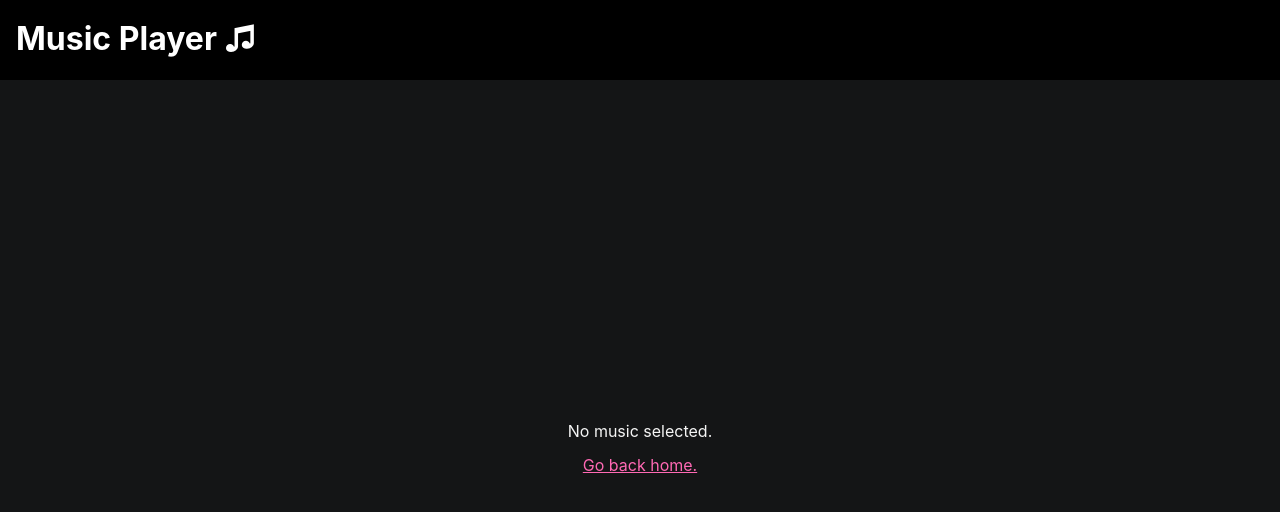
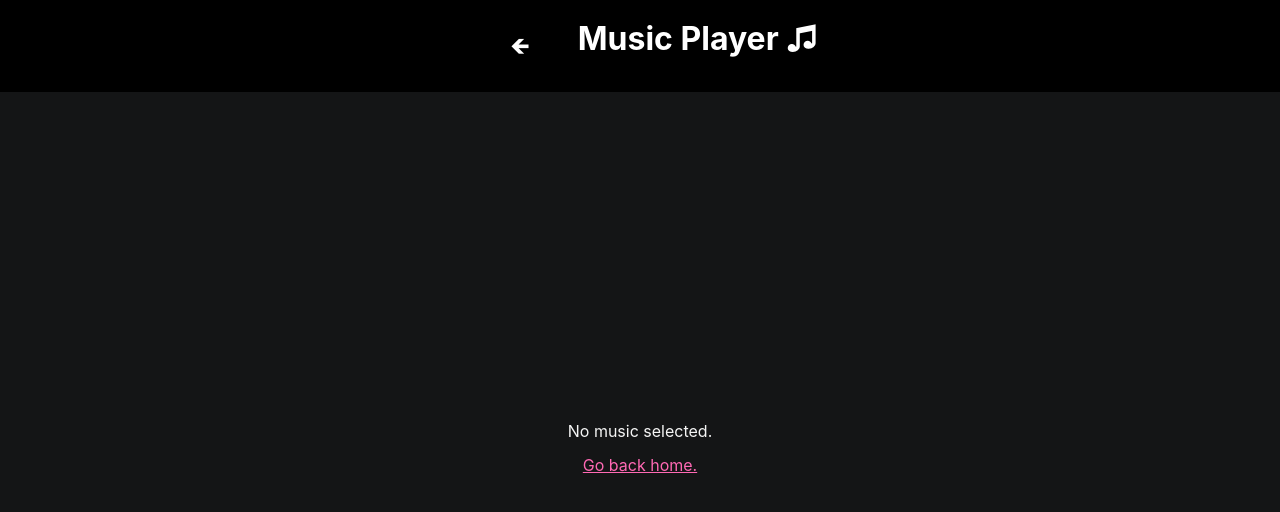
Before and after one commit to velkan14/react-music-player, a React (Create React App) app: page /music in a window 1280 px wide. Shown: the top 512 px of the page. Built offline with nearby package versions, Linux system fonts and the light colour scheme.

Commit message:
Improve some details
Also added readme

```diff
--- a/src/App.css
+++ b/src/App.css
@@ -8,3 +8,8 @@
   justify-content: center;
   align-items: center;
 }
+
+button,
+.clickable {
+  cursor: pointer;
+}
--- a/src/components/MediaControls.js
+++ b/src/components/MediaControls.js
@@ -16,17 +16,17 @@ const MediaControls = ({
         onClick={onPreviousClick}
         disabled={disablePrevious}
       >
-        ⏪️
+        |◀
       </button>
       <button className="control ma2 pa2 br4" onClick={onPlayClick}>
-        {isPlaying ? "⏸️" : "▶️"}
+        {isPlaying ? "⏸" : "▶"}
       </button>
       <button
         className="control ma2 pa2 br4"
         onClick={onNextClick}
         disabled={disableNext}
       >
-        ⏩️
+        ▶|
       </button>
     </section>
   );
--- a/src/components/Navigation.js
+++ b/src/components/Navigation.js
@@ -1,9 +1,17 @@
 import React from "react";
+import { Link, useLocation } from "react-router-dom";
 import "../styles/Navigation.css";
 
 const Navigation = () => {
+  const location = useLocation();
+
   return (
     <nav className="Navigation">
+      {location.pathname !== "/" && (
+        <Link className="f3 ma4 pa4" to="/">
+          🡸
+        </Link>
+      )}
       <h1>Music Player ♫ </h1>
     </nav>
   );
--- a/src/components/SortProperty.js
+++ b/src/components/SortProperty.js
@@ -2,7 +2,7 @@ import React from "react";
 
 const SortProperty = ({ name, property, sortBy, currentSortOptions }) => {
   return (
-    <p className="ma1 pa1 link grow" onClick={() => sortBy(property)}>
+    <p className="clickable ma1 pa1 link glow" onClick={() => sortBy(property)}>
       {name}
       {currentSortOptions.property === property ? (
         currentSortOptions.direction === "ASC" ? (
--- a/src/components/TrackItem.js
+++ b/src/components/TrackItem.js
@@ -4,7 +4,7 @@ import "../styles/TrackItem.css";
 
 const TrackItem = ({ track, onClick }) => {
   return (
-    <div className="card " onClick={() => onClick(track)}>
+    <div className="card clickable" onClick={() => onClick(track)}>
       <div className="ma2">
         <img src={track.artworkUrl60} alt="Cover"></img>
       </div>
--- a/src/components/TrackOverview.js
+++ b/src/components/TrackOverview.js
@@ -4,14 +4,11 @@ import "../styles/TrackOverview.css";
 
 const TrackOverview = ({ track }) => {
   return (
-    <section className="TrackOverview ma3 pa1">
-      <h2 className="ma1 pa1">{track.collectionName}</h2>
-      <h4 className="ma1 pa1">
-        {new Date(track.releaseDate).toLocaleDateString("en-US", {
-          month: "long",
-          year: "numeric",
-        })}
-      </h4>
+    <section className="TrackOverview ma1 ">
+      <div>
+        <h2 className="ma1 pa1">{track.collectionName}</h2>
+        <h4 className="ma1 pa1">{formatDate(track.releaseDate)}</h4>
+      </div>
       <img
         className="ma2 pa1"
         src={track.artworkUrl100.replace("100x100bb.jpg", "400x400bb.jpg")}
@@ -35,7 +32,6 @@ const TrackOverview = ({ track }) => {
               ? String(formatMillis(track.trackTimeMillis))
               : ""}
           </p>
-          <p className="f5 ma1 white-60">{formatDate(track.releaseDate)}</p>
         </div>
       </div>
     </section>
--- a/src/containers/MusicList.js
+++ b/src/containers/MusicList.js
@@ -34,7 +34,7 @@ const MusicList = ({ history }) => {
   };
 
   if (tracks.length === 0) {
-    return <h3>Search at some music to start the grove!</h3>;
+    return <h3>Search some music to start grooving!</h3>;
   }
 
   return isLoading ? (
--- a/src/pages/MusicDetails.js
+++ b/src/pages/MusicDetails.js
@@ -49,9 +49,6 @@ const MusicDetails = () => {
   }
   return (
     <main className="MusicDetails">
-      <Link to="/">
-        <p>Go Back.</p>
-      </Link>
       <TrackOverview track={track} />
       <MediaControls
         onPreviousClick={onPreviousClick}
--- a/src/styles/Navigation.css
+++ b/src/styles/Navigation.css
@@ -1,11 +1,18 @@
 .Navigation {
   display: flex;
-  justify-content: flex-start;
+  justify-content: center;
   margin: 0;
-  padding: 0 1rem 0 1rem;
+  padding: 0 1rem;
   width: 100%;
   background-color: black;
   color: #ffff;
   position: fixed;
   top: 0;
 }
+
+.Navigation a {
+  text-decoration: none;
+  color: #ffff;
+  padding: 0 1rem;
+  text-align: center;
+}
--- a/src/styles/TrackOverview.css
+++ b/src/styles/TrackOverview.css
@@ -6,13 +6,16 @@
 
 .songDetails {
   display: flex;
+  flex: 1 0 100%;
+  max-width: 800px;
+  min-width: 400px;
+  justify-content: space-between;
+  align-items: flex-end;
 }
 
 .detailsLeft {
-  align-self: flex-start;
 }
 
 .detailsRight {
   text-align: right;
-  align-self: flex-end;
 }
```
Also changed, not shown: 1 other file (tests, documents, lock files or other folders).
